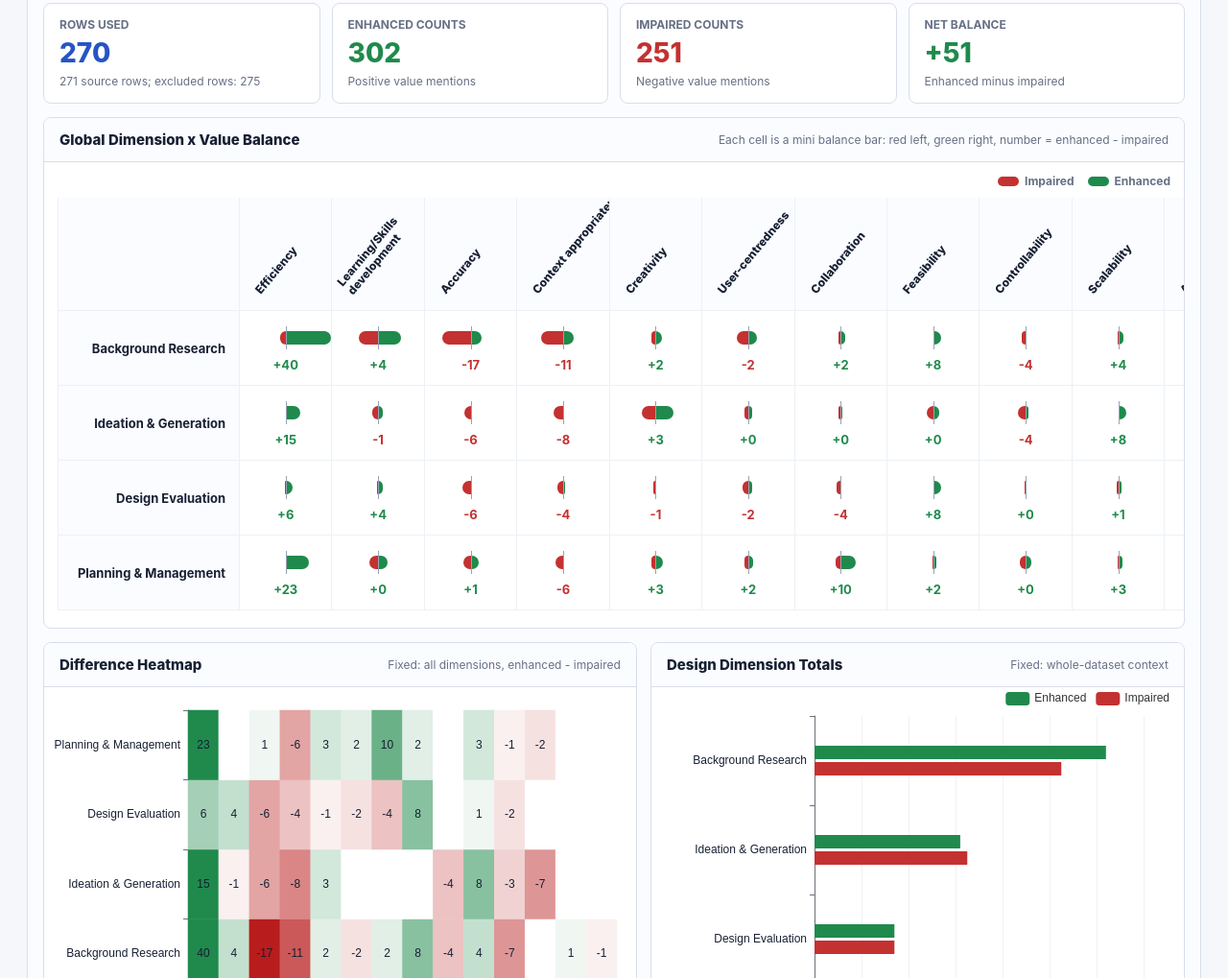
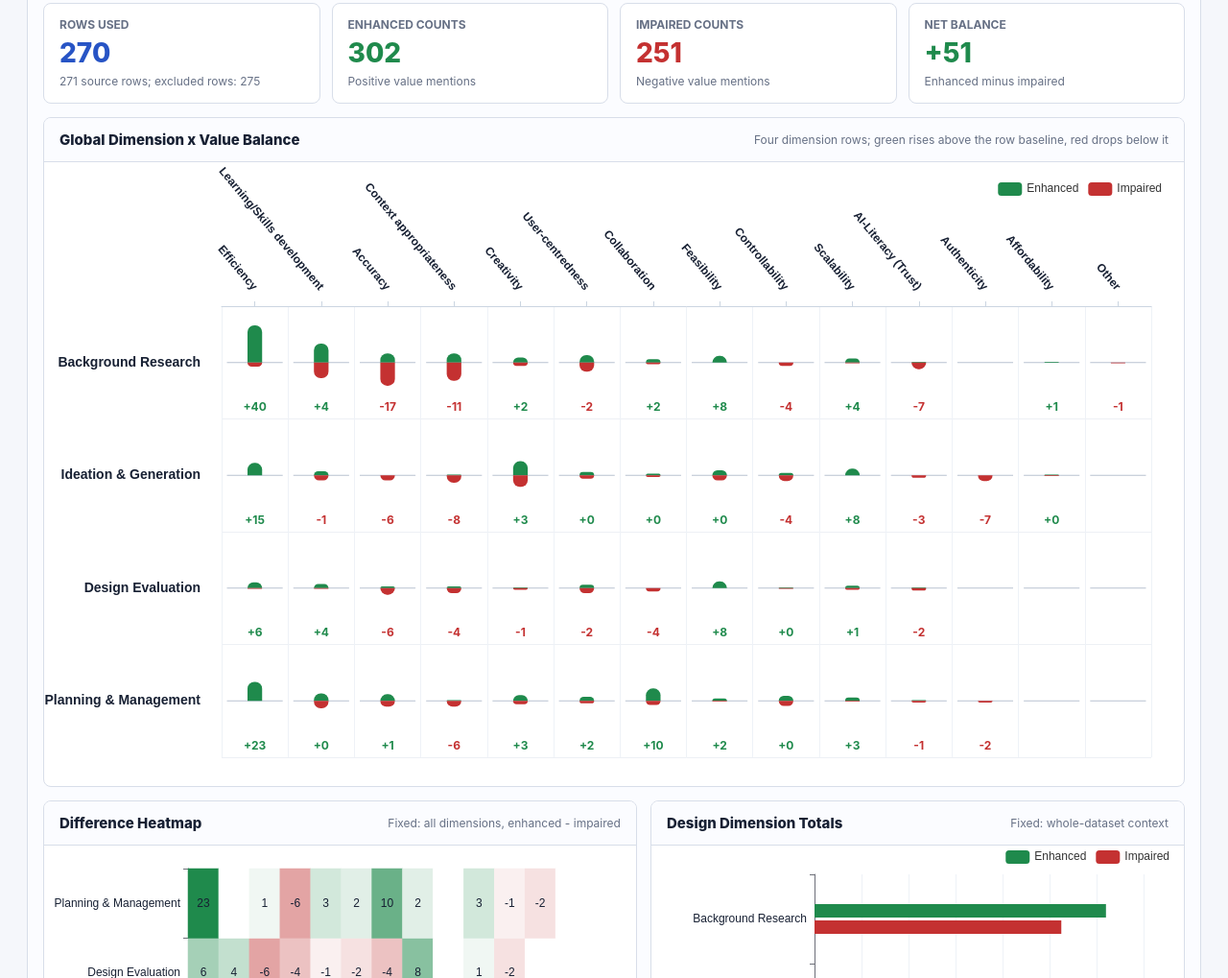
Before and after one commit to dignityc/ai-use-in-design-research, a plain HTML site: page coding_work/results/enhanced_impaired_value_comparison.html in a window 1280 px wide. Shown: the part 1431-2450 px from the top of the page at 96% size. Drawn offline with nearby package versions, Linux system fonts and the light colour scheme.

Commit message:
Render global balance as row baselines

```diff
--- a/coding_work/results/enhanced_impaired_value_comparison.html
+++ b/coding_work/results/enhanced_impaired_value_comparison.html
@@ -200,126 +200,8 @@
     .wide .chart {
       height: 480px;
     }
-    .balance-matrix-wrap {
-      padding: 12px 14px 18px;
-      overflow-x: auto;
-    }
-    .matrix-legend {
-      display: flex;
-      justify-content: flex-end;
-      gap: 14px;
-      margin: 0 0 10px;
-      color: var(--muted);
-      font-size: 12px;
-      font-weight: 650;
-    }
-    .legend-item {
-      display: inline-flex;
-      align-items: center;
-      gap: 6px;
-    }
-    .legend-chip {
-      width: 22px;
-      height: 10px;
-      border-radius: 999px;
-      display: inline-block;
-    }
-    .legend-chip.red { background: var(--red); }
-    .legend-chip.green { background: var(--green); }
-    .balance-matrix {
-      min-width: 1540px;
-      width: 100%;
-      table-layout: fixed;
-      border-collapse: separate;
-      border-spacing: 0;
-      font-size: 12px;
-    }
-    .balance-matrix th,
-    .balance-matrix td {
-      border-right: 1px solid #edf0f5;
-      border-bottom: 1px solid #edf0f5;
-      padding: 0;
-      text-align: center;
-      white-space: normal;
-    }
-    .balance-matrix th {
-      background: #fbfcff;
-      color: var(--muted);
-      font-weight: 760;
-    }
-    .balance-matrix .corner {
-      width: 190px;
-      border-left: 1px solid #edf0f5;
-    }
-    .balance-matrix .value-label {
-      height: 118px;
-      vertical-align: bottom;
-      overflow: hidden;
-    }
-    .balance-matrix .value-label span {
-      display: block;
-      width: 150px;
-      margin: 0 0 14px 24px;
-      transform: rotate(-50deg);
-      transform-origin: left bottom;
-      text-align: left;
-      color: var(--ink);
-      line-height: 1.15;
-    }
-    .balance-matrix .row-label {
-      width: 190px;
-      padding: 0 14px;
-      text-align: right;
-      color: var(--ink);
-      font-size: 13px;
-      font-weight: 700;
-      background: #fbfcff;
-      border-left: 1px solid #edf0f5;
-    }
-    .balance-cell {
-      height: 78px;
-      min-width: 70px;
-      padding: 11px 8px 8px;
-      background: #fff;
-    }
-    .balance-cell.empty {
-      background: #fafbfc;
-    }
-    .mini-balance {
-      position: relative;
-      display: grid;
-      grid-template-columns: 1fr 1fr;
-      align-items: center;
-      gap: 0;
-      height: 28px;
-      margin-bottom: 7px;
-    }
-    .mini-balance::after {
-      content: "";
-      position: absolute;
-      left: 50%;
-      top: 2px;
-      bottom: 2px;
-      border-left: 1px solid #98a2b3;
-    }
-    .mini-bar {
-      height: 14px;
-      min-width: 0;
-    }
-    .mini-bar.impaired {
-      justify-self: end;
-      background: var(--red);
-      border-radius: 7px 0 0 7px;
-    }
-    .mini-bar.enhanced {
-      justify-self: start;
-      background: var(--green);
-      border-radius: 0 7px 7px 0;
-    }
-    .cell-net {
-      font-size: 13px;
-      line-height: 1.1;
-      font-weight: 800;
+    .matrix-wide .chart {
+      height: 650px;
     }
     table {
       width: 100%;
@@ -411,8 +293,8 @@
       </section>
       <div class="grid global-grid">
         <section class="panel wide matrix-wide">
-          <div class="panel-head"><h2 class="panel-title">Global Dimension x Value Balance</h2><div class="panel-caption">Each cell is a mini balance bar: red left, green right, number = enhanced - impaired</div></div>
-          <div id="globalBalanceMatrix" class="balance-matrix-wrap"></div>
+          <div class="panel-head"><h2 class="panel-title">Global Dimension x Value Balance</h2><div class="panel-caption">Four dimension rows; green rises above the row baseline, red drops below it</div></div>
+          <div id="globalBalanceChart" class="chart"></div>
         </section>
         <section class="panel">
           <div class="panel-head"><h2 class="panel-title">Difference Heatmap</h2><div class="panel-caption">Fixed: all dimensions, enhanced - impaired</div></div>
@@ -439,6 +321,7 @@
 
     const charts = {
       diverging: echarts.init(document.getElementById('divergingChart')),
+      globalBalance: echarts.init(document.getElementById('globalBalanceChart')),
       heatmap: echarts.init(document.getElementById('heatmapChart')),
       scatter: echarts.init(document.getElementById('scatterChart')),
       dimension: echarts.init(document.getElementById('dimensionChart'))
@@ -450,13 +333,6 @@
       'Planning, Coordination & Management': 'Planning & Management'
     };
     const shortDimension = name => DIM_LABELS[name] || name;
-    const escapeHtml = value => String(value).replace(/[&<>"']/g, char => ({
-      '&': '&amp;',
-      '<': '&lt;',
-      '>': '&gt;',
-      '"': '&quot;',
-      "'": '&#39;'
-    }[char]));
 
     const format = new Intl.NumberFormat('en-US');
     document.getElementById('eligibleRows').textContent = format.format(DATA.eligibleRows);
@@ -574,42 +450,147 @@
     function renderGlobalBalance() {
       const dims = Object.keys(DATA.dimensionValue);
       const values = DATA.valueOrder;
+      const points = [];
       let maxCount = 1;
-      dims.forEach((dimension, y) => {
+      dims.forEach((dimension, dimIndex) => {
         values.forEach((value, x) => {
           const d = DATA.dimensionValue[dimension][value];
           maxCount = Math.max(maxCount, d.enhanced, d.impaired);
+          points.push([x, dimIndex, d.enhanced, d.impaired, d.net, d.total, value, dimension]);
         });
       });
-      const header = values.map(value => `<th class="value-label"><span>${escapeHtml(value)}</span></th>`).join('');
-      const rows = dims.map(dimension => {
-        const cells = values.map(value => {
-          const d = DATA.dimensionValue[dimension][value];
-          const impairedWidth = Math.round((d.impaired / maxCount) * 100);
-          const enhancedWidth = Math.round((d.enhanced / maxCount) * 100);
-          const netClass = d.net >= 0 ? 'pos' : 'neg';
-          const netText = d.total ? `${d.net >= 0 ? '+' : ''}${d.net}` : '';
-          const title = `${value} / ${dimension} | enhanced ${d.enhanced}, impaired ${d.impaired}, net ${d.net >= 0 ? '+' : ''}${d.net}`;
-          return `
-            <td class="balance-cell ${d.total ? '' : 'empty'}" title="${escapeHtml(title)}">
-              <div class="mini-balance">
-                <div class="mini-bar impaired" style="width: ${impairedWidth}%;"></div>
-                <div class="mini-bar enhanced" style="width: ${enhancedWidth}%;"></div>
-              </div>
-              <div class="cell-net ${netClass}">${netText}</div>
-            </td>`;
-        }).join('');
-        return `<tr><th class="row-label">${escapeHtml(shortDimension(dimension))}</th>${cells}</tr>`;
-      }).join('');
-      document.getElementById('globalBalanceMatrix').innerHTML = `
-        <div class="matrix-legend">
-          <span class="legend-item"><span class="legend-chip red"></span>Impaired</span>
-          <span class="legend-item"><span class="legend-chip green"></span>Enhanced</span>
-        </div>
-        <table class="balance-matrix">
-          <thead><tr><th class="corner"></th>${header}</tr></thead>
-          <tbody>${rows}</tbody>
-        </table>`;
+      charts.globalBalance.setOption({
+        animation: false,
+        grid: { left: 185, right: 34, top: 150, bottom: 30 },
+        tooltip: {
+          formatter: item => {
+            const d = item.value;
+            return `<b>${d[6]}</b><br/>${d[7]}<br/>Enhanced: ${d[2]}<br/>Impaired: ${d[3]}<br/>Net: ${d[4] >= 0 ? '+' : ''}${d[4]}`;
+          }
+        },
+        legend: {
+          top: 16,
+          right: 18,
+          data: ['Enhanced', 'Impaired']
+        },
+        xAxis: {
+          type: 'category',
+          position: 'top',
+          data: values,
+          axisTick: { alignWithLabel: true },
+          axisLabel: {
+            rotate: 50,
+            interval: 0,
+            color: COLORS.text,
+            fontWeight: 700,
+            margin: 18
+          },
+          axisLine: { lineStyle: { color: '#cbd5e1' } },
+          splitLine: { show: true, lineStyle: { color: '#eef2f7' } }
+        },
+        yAxis: {
+          type: 'category',
+          data: dims.map(shortDimension),
+          inverse: true,
+          axisTick: { show: false },
+          axisLine: { show: false },
+          axisLabel: {
+            color: COLORS.text,
+            fontSize: 14,
+            fontWeight: 760,
+            margin: 22
+          },
+          splitLine: { show: true, lineStyle: { color: '#edf0f5' } }
+        },
+        series: [
+          {
+            name: 'Enhanced',
+            type: 'bar',
+            data: [],
+            itemStyle: { color: COLORS.green }
+          },
+          {
+            name: 'Impaired',
+            type: 'bar',
+            data: [],
+            itemStyle: { color: COLORS.red }
+          },
+          {
+            name: 'Dimension value balance',
+            type: 'custom',
+            coordinateSystem: 'cartesian2d',
+            data: points,
+            renderItem: (params, api) => {
+              const x = api.value(0);
+              const y = api.value(1);
+              const enhanced = api.value(2);
+              const impaired = api.value(3);
+              const net = api.value(4);
+              const total = api.value(5);
+              const coord = api.coord([x, y]);
+              const categoryWidth = api.size([1, 0])[0];
+              const bandHeight = api.size([0, 1])[1];
+              const scale = (bandHeight * 0.33) / maxCount;
+              const barWidth = Math.max(8, Math.min(18, categoryWidth * 0.22));
+              const enhancedHeight = enhanced * scale;
+              const impairedHeight = impaired * scale;
+              const netText = total ? `${net >= 0 ? '+' : ''}${net}` : '';
+              const netColor = net >= 0 ? COLORS.green : COLORS.red;
+              const children = [
+                {
+                  type: 'line',
+                  shape: {
+                    x1: coord[0] - categoryWidth * 0.42,
+                    y1: coord[1],
+                    x2: coord[0] + categoryWidth * 0.42,
+                    y2: coord[1]
+                  },
+                  style: { stroke: '#b8c2d1', lineWidth: 1.2 }
+                }
+              ];
+              if (enhancedHeight > 0) {
+                children.push({
+                  type: 'rect',
+                  shape: {
+                    x: coord[0] - barWidth / 2,
+                    y: coord[1] - enhancedHeight,
+                    width: barWidth,
+                    height: enhancedHeight,
+                    r: [7, 7, 0, 0]
+                  },
+                  style: { fill: COLORS.green }
+                });
+              }
+              if (impairedHeight > 0) {
+                children.push({
+                  type: 'rect',
+                  shape: {
+                    x: coord[0] - barWidth / 2,
+                    y: coord[1],
+                    width: barWidth,
+                    height: impairedHeight,
+                    r: [0, 0, 7, 7]
+                  },
+                  style: { fill: COLORS.red }
+                });
+              }
+              children.push({
+                type: 'text',
+                style: {
+                  x: coord[0],
+                  y: coord[1] + bandHeight * 0.40,
+                  text: netText,
+                  fill: netColor,
+                  align: 'center',
+                  verticalAlign: 'middle',
+                  font: '700 12px Inter, sans-serif'
+                }
+              });
+              return { type: 'group', children };
+            }
+          }
+        ]
+      });
     }
 
     function renderScatter(values) {
```
Also changed, not shown: 1 other file.
